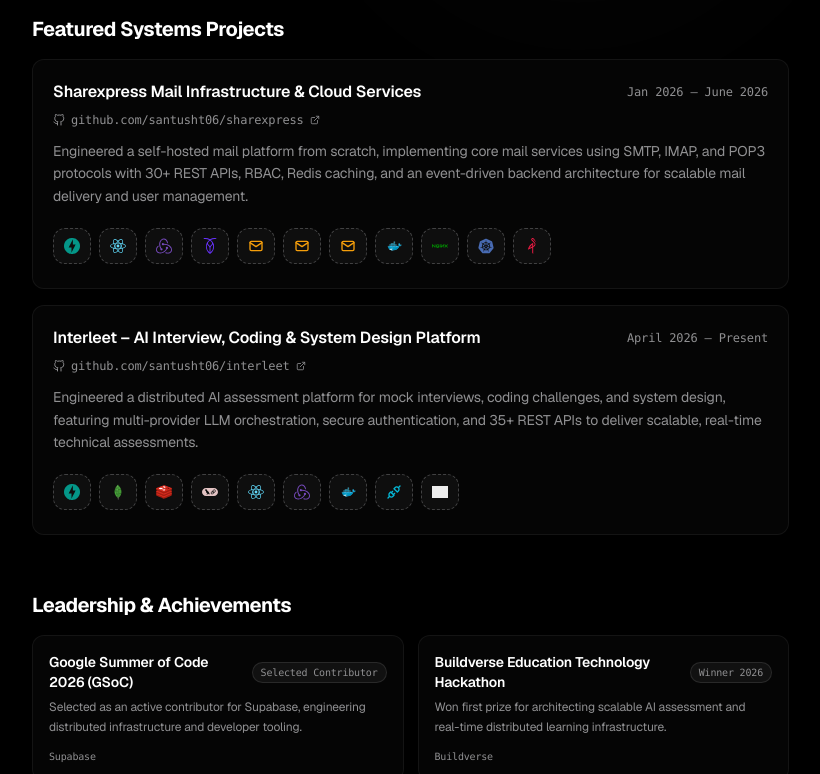
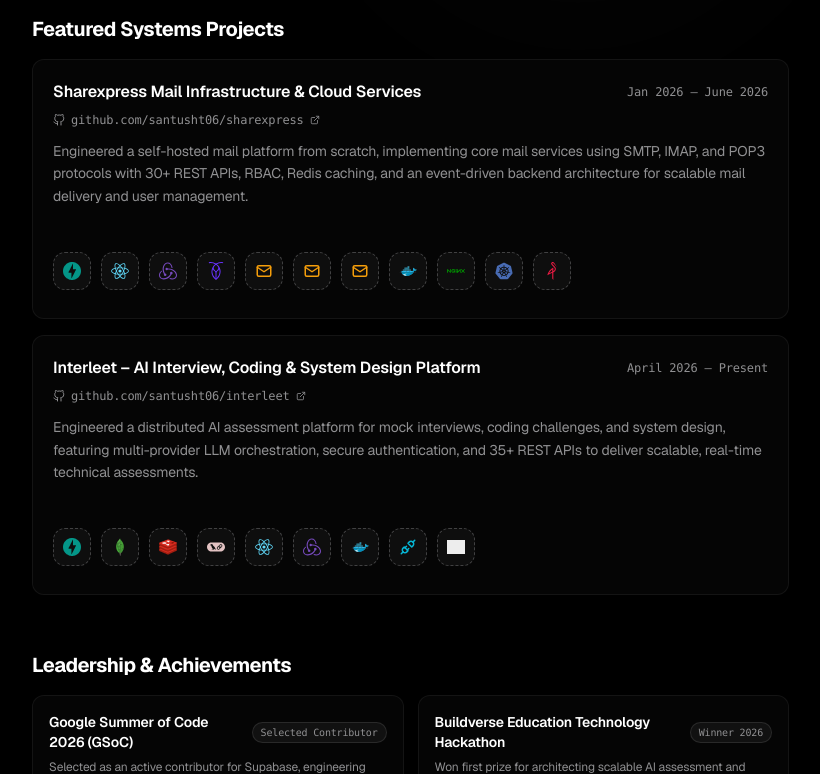
Before and after one commit to santusht06/my-Portfolio, a React (Vite) app in the folder frontend/: page / in a window 1280 px wide. Shown: the part 743-1517 px from the top of the page, without its empty margins (452-1272 px from the left). Built offline with nearby package versions, Linux system fonts and the light colour scheme; grey boxes are pictures that could not be loaded.

Commit message:
feat(dock): transparent background, remove borders, and center hover label at top of icons

```diff
--- a/frontend/src/components/Dock.jsx
+++ b/frontend/src/components/Dock.jsx
@@ -4,6 +4,7 @@
   useMotionValue,
   useSpring,
   useTransform,
+  AnimatePresence,
 } from "framer-motion";
 
 export function DockItem({
@@ -13,16 +14,13 @@
   mouseX,
   mouseY,
   spring = { mass: 0.1, stiffness: 170, damping: 14 },
-  distance = 120,
-  magnification = 50,
-  baseItemSize = 36,
+  distance = 130,
+  magnification = 54,
+  baseItemSize = 38,
   className = "",
-  defaultExpanded = false,
-  showLabel = "inline", // "inline" | "tooltip" | "none"
 }) {
   const ref = useRef(null);
   const [isHovered, setIsHovered] = useState(false);
-  const [isToggled, setIsToggled] = useState(defaultExpanded);
 
   // Measure 2D Euclidean distance from mouse cursor (clientX, clientY) to item center
   const dist = useTransform([mouseX, mouseY], ([x, y]) => {
@@ -48,20 +46,17 @@
   const iconSize = useTransform(
     size,
     [baseItemSize, magnification],
-    [16, 22]
+    [18, 26]
   );
 
-  const isOpen = isHovered || isToggled;
-
   const handleClick = (e) => {
-    setIsToggled((prev) => !prev);
     onClick?.(e);
   };
 
   const handleKeyDown = (e) => {
     if (e.key === "Enter" || e.key === " ") {
       e.preventDefault();
-      handleClick(e);
+      onClick?.(e);
     }
   };
 
@@ -70,8 +65,8 @@
       ref={ref}
       type="button"
       style={{
+        width: size,
         height: size,
-        minWidth: size,
       }}
       onMouseEnter={() => setIsHovered(true)}
       onMouseLeave={() => setIsHovered(false)}
@@ -81,43 +76,43 @@
       onKeyDown={handleKeyDown}
       title={label}
       aria-label={label}
-      className={`group/pill shrink-0 inline-flex items-center justify-center rounded-xl border transition-colors duration-200 px-2.5 cursor-pointer select-none outline-none ${
-        isOpen
-          ? "border-solid border-black/40 dark:border-white/40 bg-black/[0.06] dark:bg-white/[0.08]"
-          : "border-dashed border-[#909092]/30 dark:border-[#909092]/40 bg-black/[0.03] dark:bg-white/[0.04] hover:border-solid hover:border-black/40 dark:hover:border-white/40 hover:bg-black/[0.06] dark:hover:bg-white/[0.08]"
-      } focus-visible:ring-1 focus-visible:ring-black dark:focus-visible:ring-white ${className}`}
+      className={`group/pill relative shrink-0 flex items-center justify-center rounded-xl border border-dashed border-[#909092]/30 dark:border-[#909092]/40 bg-black/[0.03] dark:bg-white/[0.04] hover:border-solid hover:border-black/40 dark:hover:border-white/40 hover:bg-black/[0.07] dark:hover:bg-white/[0.09] transition-[border-color,background-color] duration-150 cursor-pointer select-none outline-none focus-visible:ring-1 focus-visible:ring-black dark:focus-visible:ring-white ${className}`}
     >
+      {/* Floating Tooltip at exact top of the icon */}
+      <AnimatePresence>
+        {isHovered && label && (
+          <motion.div
+            initial={{ opacity: 0, y: 4, scale: 0.9 }}
+            animate={{ opacity: 1, y: -8, scale: 1 }}
+            exit={{ opacity: 0, y: 2, scale: 0.9 }}
+            transition={{ duration: 0.15, ease: "easeOut" }}
+            className="absolute -top-7 left-1/2 -translate-x-1/2 pointer-events-none z-50 px-2 py-0.5 rounded-md bg-black/95 dark:bg-white text-white dark:text-black text-[11px] font-mono whitespace-nowrap shadow-md border border-white/10 dark:border-black/10 flex items-center justify-center tracking-tight"
+          >
+            <span>{label}</span>
+            <div className="absolute -bottom-1 left-1/2 -translate-x-1/2 w-1.5 h-1.5 rotate-45 bg-black/95 dark:bg-white" />
+          </motion.div>
+        )}
+      </AnimatePresence>
+
+      {/* Centered scaling icon */}
       <motion.span
         style={{ width: iconSize, height: iconSize }}
         className="shrink-0 flex items-center justify-center pointer-events-none"
       >
         {icon}
       </motion.span>
-
-      {showLabel === "inline" && label && (
-        <span
-          className={`overflow-hidden whitespace-nowrap transition-all duration-200 ease-out font-mono tracking-tight text-xs sm:text-sm font-medium text-zinc-900 dark:text-zinc-100 pointer-events-none ${
-            isOpen
-              ? "max-w-48 opacity-100 ml-2"
-              : "max-w-0 opacity-0 ml-0 group-hover/pill:max-w-48 group-hover/pill:opacity-100 group-hover/pill:ml-2 group-focus-visible/pill:max-w-48 group-focus-visible/pill:opacity-100 group-focus-visible/pill:ml-2"
-          }`}
-        >
-          {label}
-        </span>
-      )}
     </motion.button>
   );
 }
 
 export function Dock({
   items = [],
-  panelHeight = 48,
-  baseItemSize = 36,
-  magnification = 50,
-  distance = 120,
+  panelHeight = 52,
+  baseItemSize = 38,
+  magnification = 54,
+  distance = 130,
   spring = { mass: 0.1, stiffness: 170, damping: 14 },
   className = "",
-  showLabel = "inline",
 }) {
   const mouseX = useMotionValue(Infinity);
   const mouseY = useMotionValue(Infinity);
@@ -133,7 +128,7 @@
         mouseX.set(Infinity);
         mouseY.set(Infinity);
       }}
-      className={`flex flex-wrap items-center gap-2 py-1 bg-transparent border-0 shadow-none max-w-full ${className}`}
+      className={`flex flex-wrap items-center gap-2.5 pt-7 pb-2 bg-transparent border-0 shadow-none max-w-full overflow-visible ${className}`}
     >
       {items.map((item, idx) => (
         <DockItem
@@ -148,8 +143,6 @@
           magnification={magnification}
           baseItemSize={baseItemSize}
           className={item.className}
-          defaultExpanded={item.defaultExpanded}
-          showLabel={showLabel}
         />
       ))}
     </motion.div>
--- a/frontend/src/components/TechStackPills.jsx
+++ b/frontend/src/components/TechStackPills.jsx
@@ -168,10 +168,10 @@
 export const TechDock = ({
   technologies = [],
   className = "",
-  panelHeight = 44,
-  baseItemSize = 36,
-  magnification = 50,
-  distance = 120,
+  panelHeight = 52,
+  baseItemSize = 38,
+  magnification = 54,
+  distance = 130,
 }) => {
   if (!technologies || technologies.length === 0) return null;
 
@@ -185,8 +185,8 @@
         <img
           src={info.svg}
           alt={`${tech} logo`}
-          width={18}
-          height={18}
+          width={20}
+          height={20}
           loading="lazy"
           className={`size-full object-contain select-none pointer-events-none ${info.className || ""}`}
         />
@@ -215,9 +215,9 @@
   technologies = [],
   className = "",
   variant = "dock", // "dock" | "capsule"
-  panelHeight = 44,
-  baseItemSize = 36,
-  magnification = 50,
+  panelHeight = 52,
+  baseItemSize = 38,
+  magnification = 54,
 }) => {
   if (!technologies || technologies.length === 0) return null;
 
```
